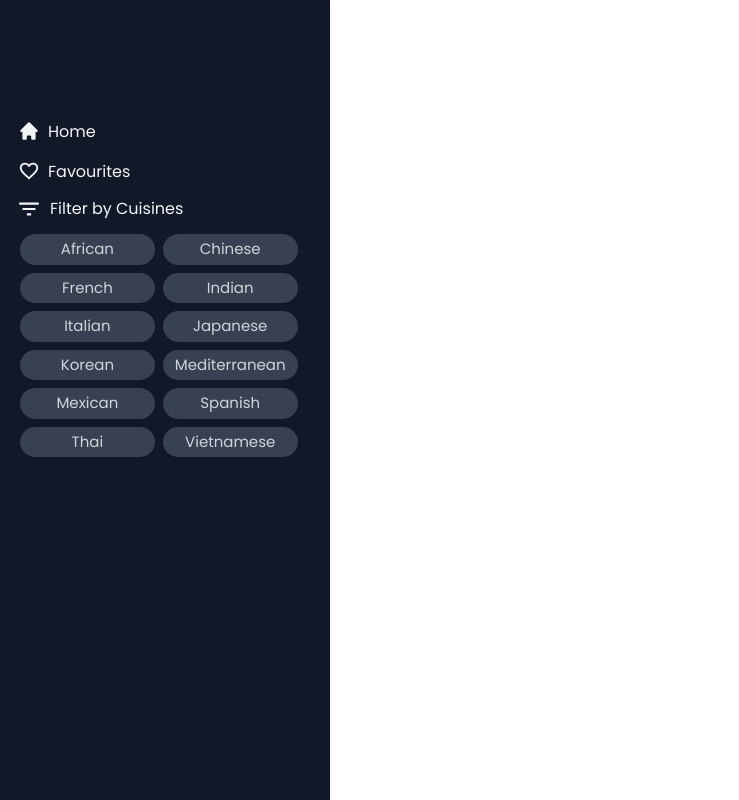
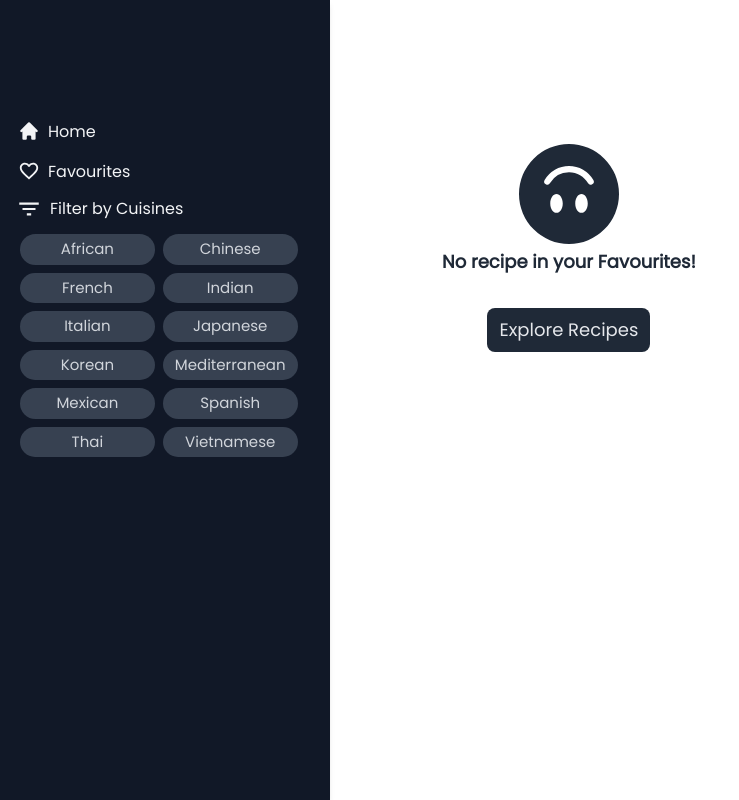
Before and after one commit to edwinochieng/recipe-app, a Next.js app: page /favourites in a window 1280 px wide. Shown: the whole page, without its empty margins (0-739 px from the left). Built offline with nearby package versions, Linux system fonts and the light colour scheme.

Commit message:
final commit

```diff
--- a/app/context/index.js
+++ b/app/context/index.js
@@ -16,11 +16,11 @@ function reducer(state, action) {
     case "ADD_TO_FAVOURITES": {
       const newItem = action.payload;
       const existItem = state.favourites.items?.find(
-        (item) => item.id === newItem.id
+        (item) => item?.id === newItem?.id
       );
 
       const items = existItem
-        ? state.favourites.items.map((item) =>
+        ? state.favourites.items?.map((item) =>
             item.title === existItem.title ? newItem : item
           )
         : [...state.favourites.items, newItem];
@@ -33,7 +33,7 @@ function reducer(state, action) {
     }
     case "REMOVE_FROM_FAVOURITES": {
       const items = state.favourites.items?.filter(
-        (item) => item.id !== action.payload.id
+        (item) => item?.id !== action.payload?.id
       );
       Cookies.set("favourites", JSON.stringify({ ...state.favourites, items }));
       return {
--- a/app/favourites/page.js
+++ b/app/favourites/page.js
@@ -6,47 +6,65 @@ import React, { useContext } from "react";
 import { toast } from "react-toastify";
 import { Favourites } from "../context";
 import { TiDeleteOutline } from "react-icons/ti";
+import { BsEmojiSmileUpsideDownFill } from "react-icons/bs";
 
 export default function Page() {
-  const { favourites } = useContext(Favourites);
+  const { favourites, dispatch } = useContext(Favourites);
 
   const removeFromFavourites = (recipe) => {
     dispatch({
       type: "REMOVE_FROM_FAVOURITES",
-      payload: { ...recipe },
+      payload: recipe,
     });
     toast.success("Removed from Favourites!");
   };
 
   return (
     <div>
+      {favourites.items?.length === 0 ? (
+        <div className=' flex flex-col items-center justify-center pt-28  text-gray-800'>
+          <BsEmojiSmileUpsideDownFill size={100} />
+          <h1 className='font-semibold text-lg pt-1'>
+            No recipe in your Favourites!
+          </h1>
+
+          <div className='pt-8 max-w-[180px]'>
+            <Link href='/'>
+              <button className=' w-full py-2 px-3 bg-gray-800 rounded-lg font-medium text-lg text-gray-200'>
+                Explore Recipes
+              </button>
+            </Link>
+          </div>
+        </div>
+      ) : (
         <div className='py-8 flex flex-col md:flex-row justify-start items-center flex-wrap gap-6'>
           {favourites.items?.map((recipe) => (
             <div
-            key={recipe.id}
+              key={recipe?.id}
               className='my-2 relative max-w-[300px] max-h-[200px] rounded-2xl shadow-xl transform hover:scale-110 ease-in duration-200'
             >
-            <Link href={`/recipes/${recipe.id}`}>
+              <Link href={`/recipes/${recipe?.id}`}>
                 <Image
-                src={recipe.image}
-                alt={recipe.title}
+                  src={recipe?.image}
+                  alt={recipe?.title}
                   width={300}
                   height={200}
                   className='absolte left-0 rounded-2xl object-cover'
                 />
                 <p className='absolute bottom-0 left-1/2 transform translate-x-[-50%] h-[40%] px-2 w-full z-5 font-semibold text-[15px] text-white text-center flex justify-center items-center'>
-                {recipe.title}
+                  {recipe?.title}
                 </p>
               </Link>
               <div
-              className='absolute top-2 right-2 z-5 cursor-pointer p-3 bg-gray-800'
+                className='absolute top-2 right-2 z-5 cursor-pointer p-1 bg-gray-50 shadow-lg rounded-lg text-gray-900'
                 onClick={() => removeFromFavourites(recipe)}
               >
-              <TiDeleteOutline size={24} />
+                <TiDeleteOutline size={28} />
               </div>
             </div>
           ))}
         </div>
+      )}
     </div>
   );
 }
--- a/app/recipes/Recipe.js
+++ b/app/recipes/Recipe.js
@@ -1,6 +1,6 @@
 "use client";
 
-import React, { useContext, useState } from "react";
+import React, { useContext } from "react";
 import Image from "next/image";
 import Link from "next/link";
 import { BsBookmarkStarFill } from "react-icons/bs";
@@ -13,7 +13,7 @@ export default function Recipe({ recipe }) {
   const addToFavourites = (recipe) => {
     dispatch({
       type: "ADD_TO_FAVOURITES",
-      payload: { ...recipe },
+      payload: recipe,
     });
     toast.success("Added to Favourites");
   };
```
Lines whose indentation alone changed are shown as unchanged.
